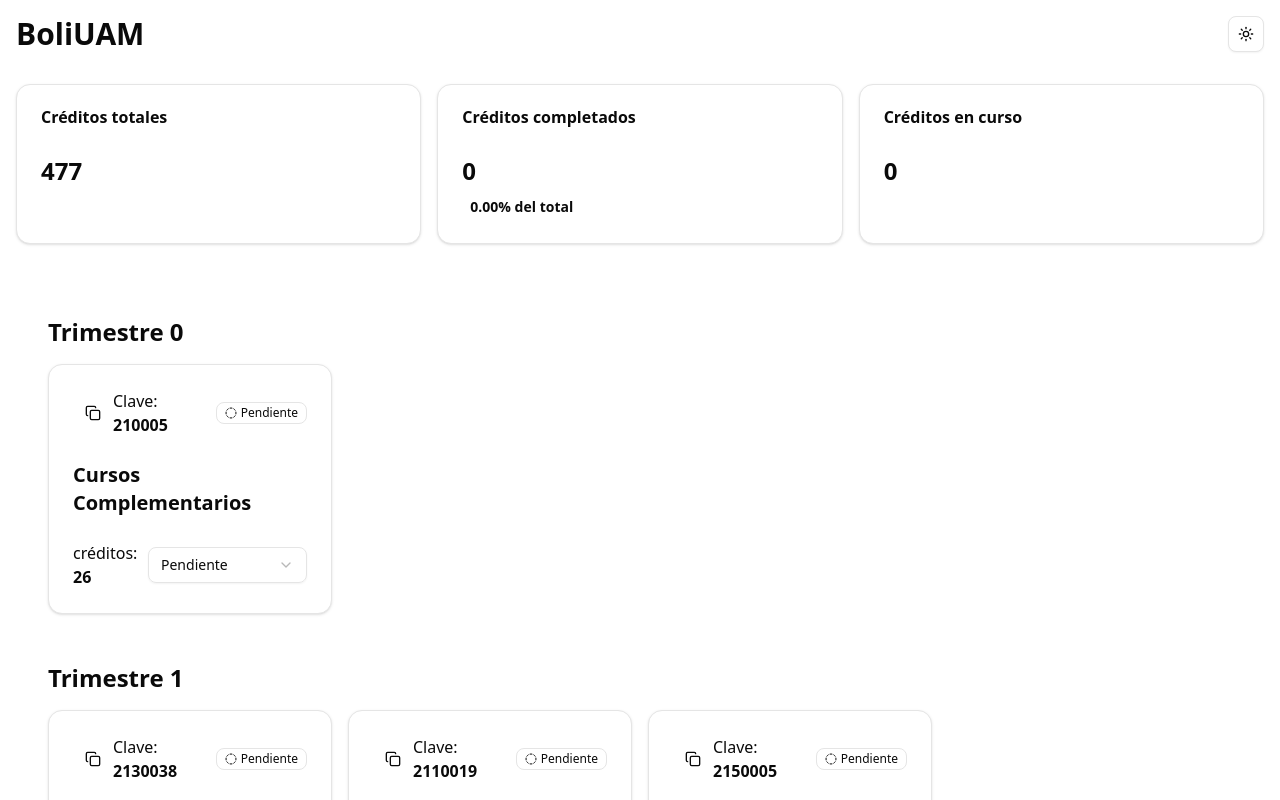
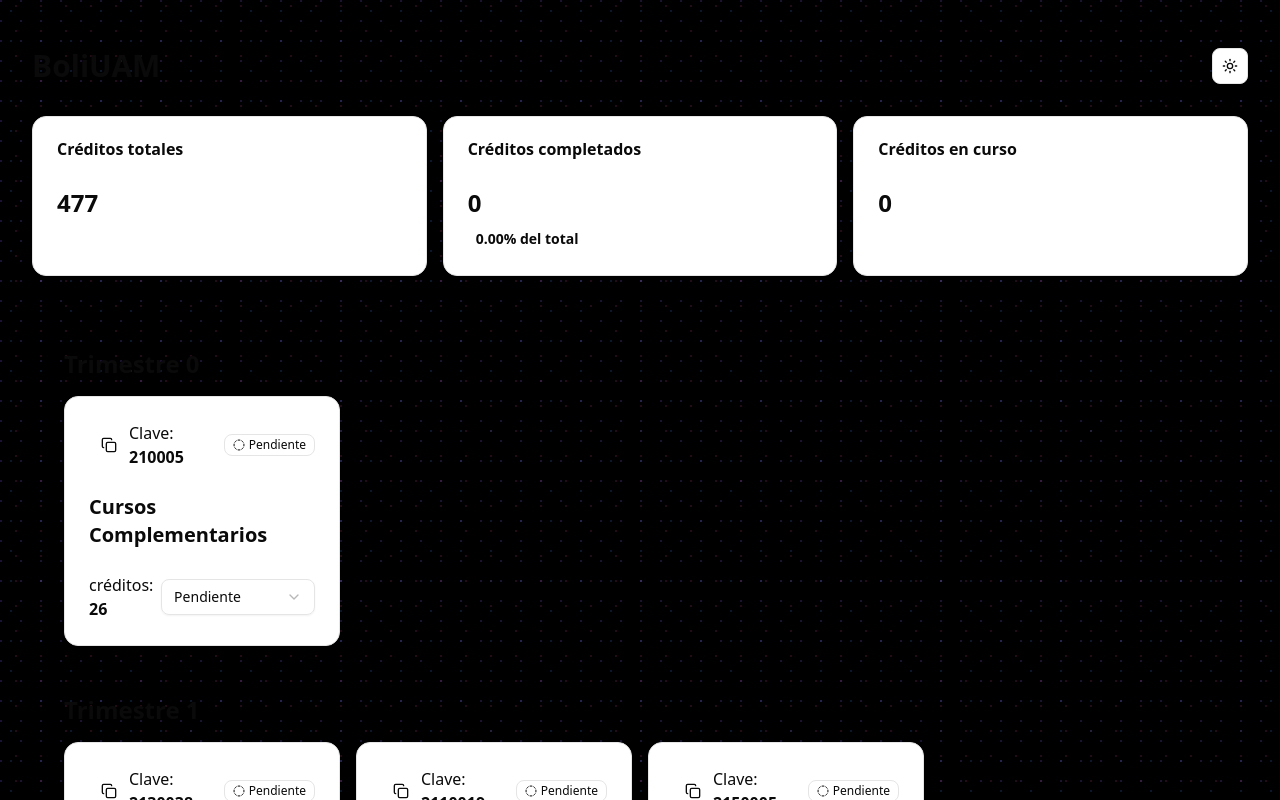
Before and after one commit to AxelHuerta/boliUAM, a React (Vite) app: page / in a window 1280 px wide. Shown: the top 800 px of the page. Built offline with nearby package versions, Linux system fonts and the light colour scheme.

Commit message:
add background

```diff
--- a/src/App.tsx
+++ b/src/App.tsx
@@ -24,6 +24,23 @@ function App() {
 
   return (
     <ThemeProvider defaultTheme="system" storageKey="vite-ui-theme">
+      <div className="min-h-screen w-full bg-black relative">
+        {/* Dark Noise Colored Background */}
+        <div
+          className="absolute inset-0 z-0"
+          style={{
+            background: "#000000",
+            backgroundImage: `
+        radial-gradient(circle at 1px 1px, rgba(139, 92, 246, 0.2) 1px, transparent 0),
+        radial-gradient(circle at 1px 1px, rgba(59, 130, 246, 0.18) 1px, transparent 0),
+        radial-gradient(circle at 1px 1px, rgba(236, 72, 153, 0.15) 1px, transparent 0)
+      `,
+            backgroundSize: "20px 20px, 30px 30px, 25px 25px",
+            backgroundPosition: "0 0, 10px 10px, 15px 5px",
+          }}
+        />
+        <div className="relative z-10 mx-auto px-4 py-8">
+          {/* Your Content/Components */}
           <header className="flex w-full justify-between items-center p-4">
             <h1 className="text-3xl font-bold">BoliUAM</h1>
             <ModeToggle />
@@ -35,7 +52,9 @@ function App() {
                 <CardHeader>
                   <CardTitle>Créditos totales</CardTitle>
                 </CardHeader>
-            <CardContent className="text-2xl font-semibold">477</CardContent>
+                <CardContent className="text-2xl font-semibold">
+                  477
+                </CardContent>
               </Card>
 
               {/* Créditos completados */}
@@ -75,7 +94,11 @@ function App() {
                   {trimester.map((uea) => {
                     if (uea.id.includes("optativa")) {
                       return (
-                    <UeaOptativaCard key={uea.id} id={uea.id} name={uea.name} />
+                        <UeaOptativaCard
+                          key={uea.id}
+                          id={uea.id}
+                          name={uea.name}
+                        />
                       );
                     }
 
@@ -85,6 +108,8 @@ function App() {
               </section>
             ))}
           </main>
+        </div>
+      </div>
     </ThemeProvider>
   );
 }
```
Lines whose indentation alone changed are shown as unchanged.
